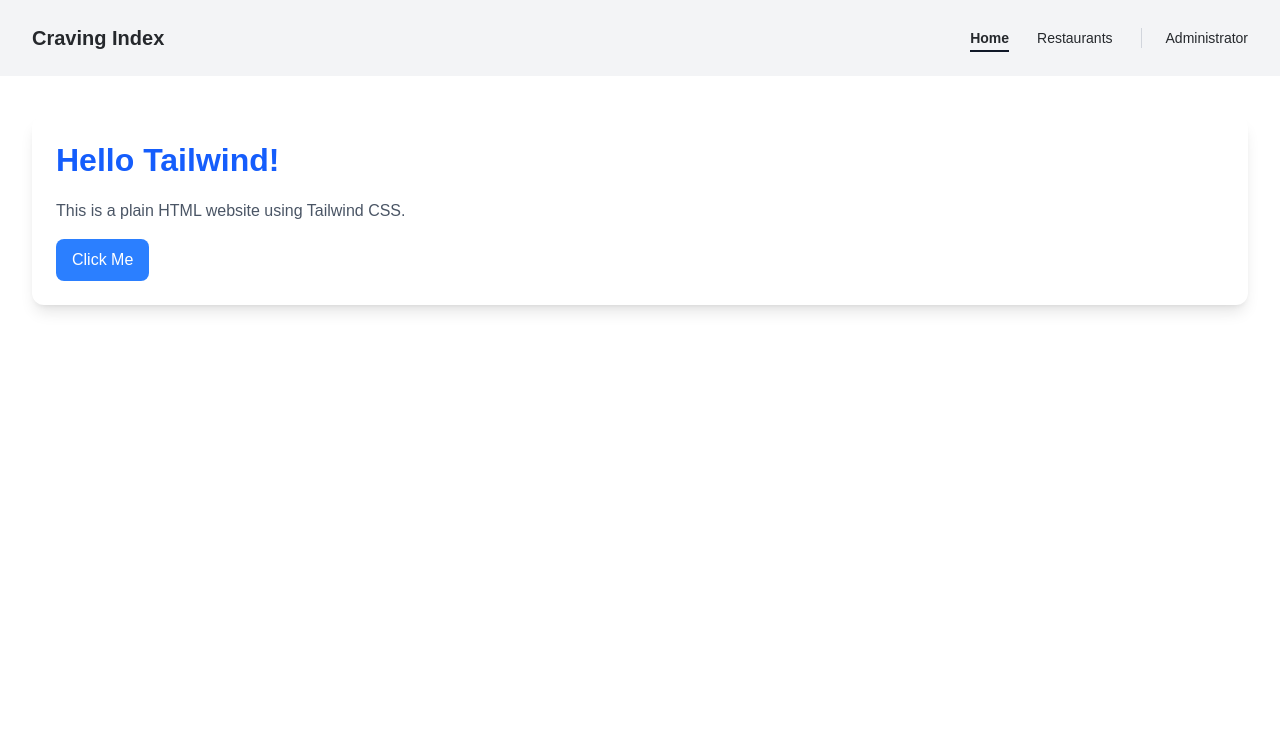
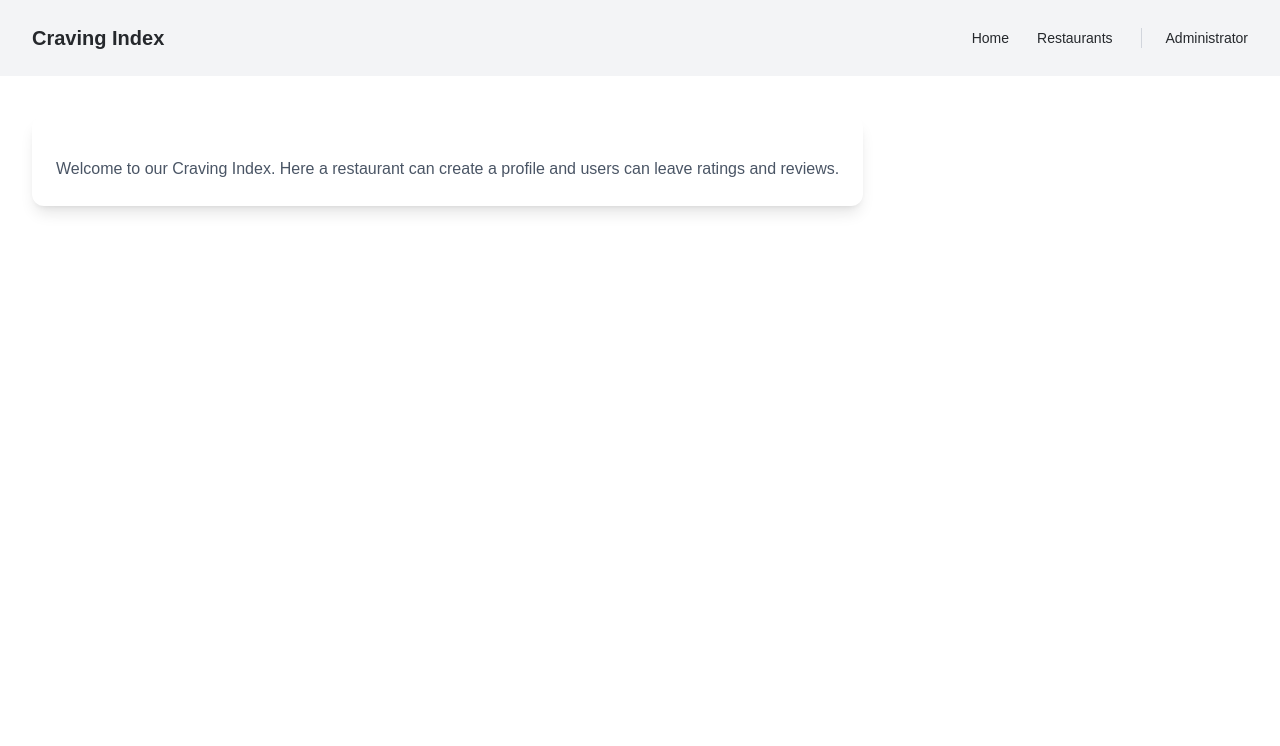
Before and after one commit to jamisonorton/6465-restaurant, a PHP site: page / in a window 1280 px wide. Shown: the top 746 px of the page. Run offline with PHP 8.4, Linux system fonts and the light colour scheme.

Commit message:
updated the index page and the nav

```diff
--- a/includes/nav.php
+++ b/includes/nav.php
@@ -10,15 +10,15 @@ function navLinkClasses(string $page, string $currentPage): string
 ?>
 
 <nav class="flex items-center justify-between bg-gray-100 px-8 py-6">
-  <a href="index.php" class="text-xl font-bold text-gray-900">
+  <a href="/index.php" class="text-xl font-bold text-gray-900">
     Craving Index
   </a>
 
   <ul class="flex items-center gap-7 text-sm">
     <li>
-      <a href="index.php"
-         class="<?= navLinkClasses('index.php', $currentPage) ?>"
-         <?= $currentPage === 'index.php' ? 'aria-current="page"' : '' ?>>
+      <a href="/index.php"
+         class="<?= navLinkClasses('/index.php', $currentPage) ?>"
+         <?= $currentPage === '/index.php' ? 'aria-current="page"' : '' ?>>
         Home
       </a>
     </li>
--- a/index.php
+++ b/index.php
@@ -4,15 +4,11 @@ require_once 'includes/nav.php';
 
 ?>
         <!-- Main Content -->
-<main class="mx-auto mt-10 w-full max-w-7xl flex-1 px-8">
+<main class="mx-auto mt-10 w-full max-w-7xl flex flex-column-2 px-8">
   <div class="rounded-xl bg-white p-6 shadow-lg">
-    <h1 class="text-3xl font-bold text-blue-600">Hello Tailwind!</h1>
     <p class="mt-4 text-gray-600">
-      This is a plain HTML website using Tailwind CSS.
+      Welcome to our Craving Index. Here a restaurant can create a profile and users can leave ratings and reviews.
     </p>
-    <button class="mt-4 rounded-lg bg-blue-500 px-4 py-2 text-white hover:bg-blue-700">
-      Click Me
-    </button>
   </div>
 </main>
 
```
